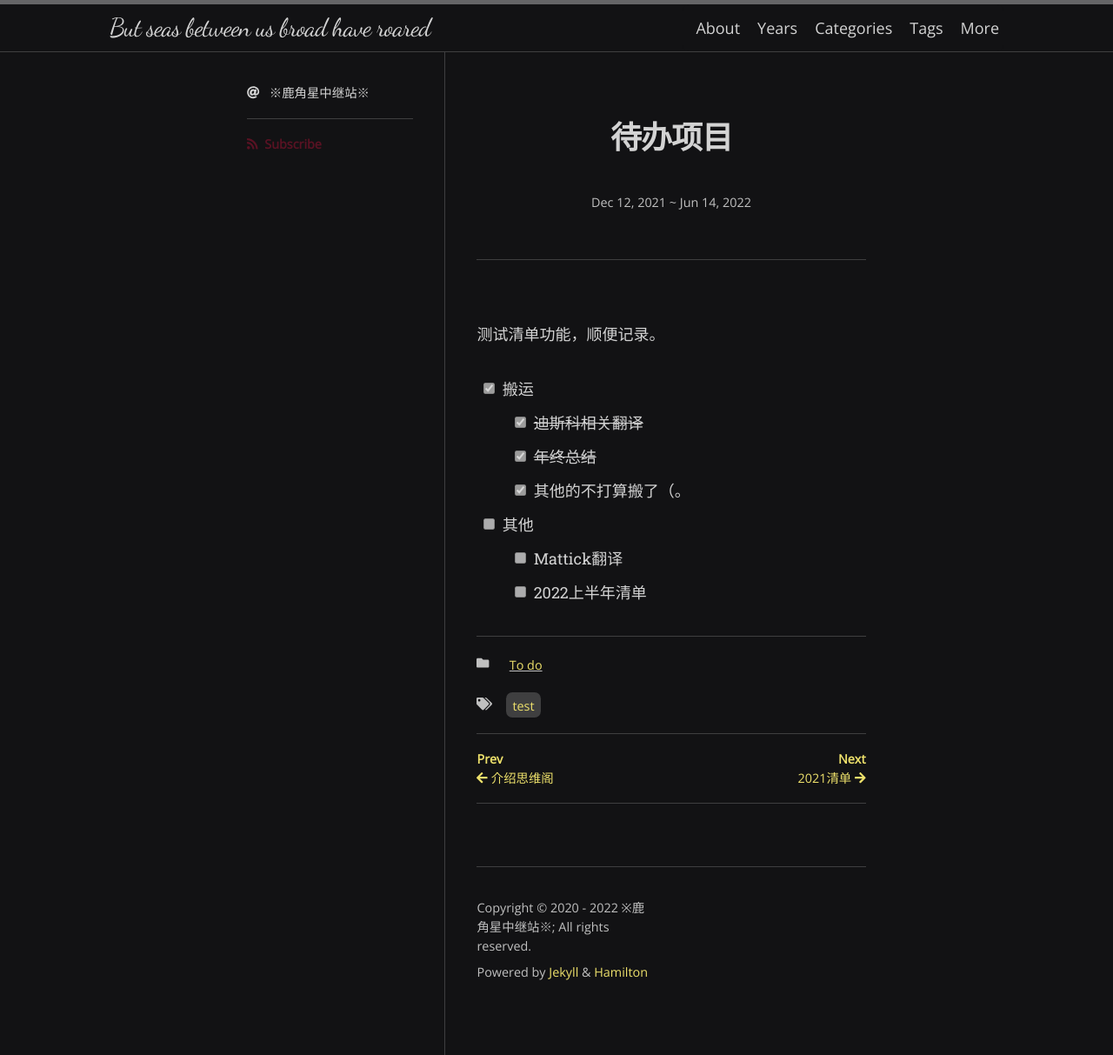
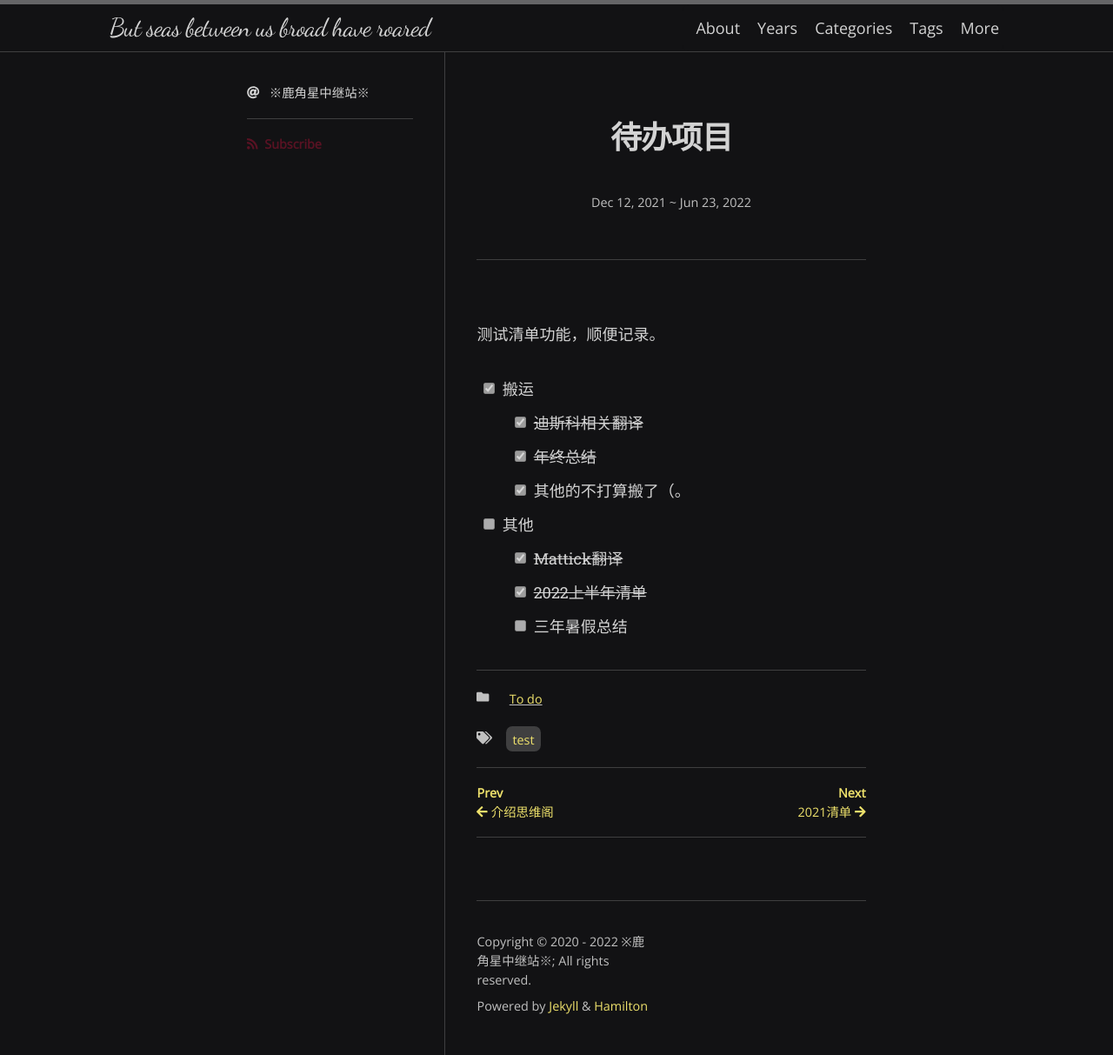
Before and after one commit to scatterdclouds/scatterdclouds.github.io, a Jekyll site: the page built from _posts/2021-12-12-remaining-entries.md, in a window 1280 px wide. Shown: the whole page at 87% size. Built offline with Jekyll 4.4.1, drawn with Linux system fonts in a browser that asks for light colours; nearby versions of some CDN libraries; some web fonts are replaced; comment, search, counter and statistics services are not loaded.

Commit message:
Update 2021-12-12-remaining-entries.md

```diff
--- a/_posts/2021-12-12-remaining-entries.md
+++ b/_posts/2021-12-12-remaining-entries.md
@@ -3,7 +3,7 @@ layout: post
 comments: true
 title: "待办项目"
 date: 2021-12-12 02:18:02 -0800
-last_modified_at: 2022-06-14 17:30:51 +0800
+last_modified_at: 2022-06-23 19:23:00 +0800
 categories: [To do]
 tags: [test]
 ---
@@ -15,5 +15,6 @@ tags: [test]
   - [x] ~~年终总结~~
   - [x] 其他的不打算搬了（。
 - [ ] 其他
-  - [ ] Mattick翻译
-  - [ ] 2022上半年清单
+  - [x] ~~Mattick翻译~~
+  - [x] ~~2022上半年清单~~
+  - [ ] 三年暑假总结
```
